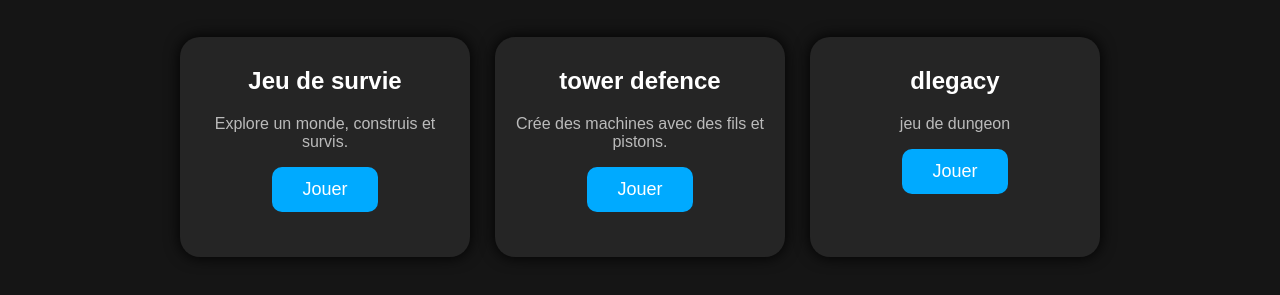
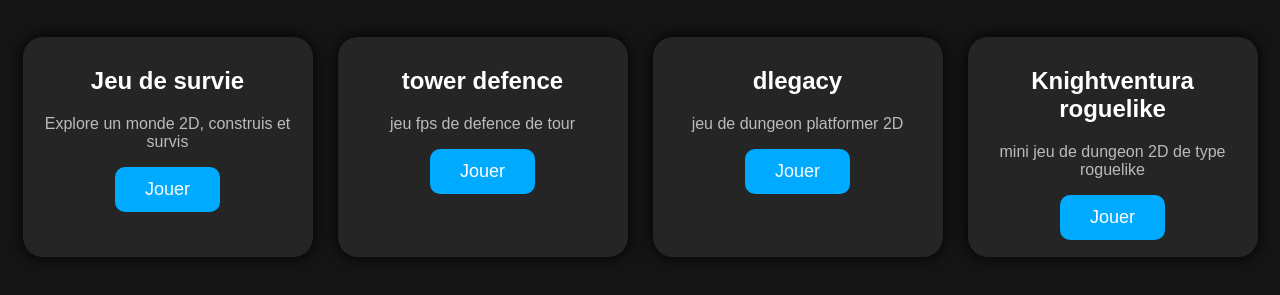
Before and after one commit to laigledetnt/lhome, a plain HTML site: page index.html in a window 1280 px wide. Shown: the part 111-406 px from the top of the page. Drawn offline with Linux system fonts and the light colour scheme.

Commit message:
Update index.html

```diff
--- a/index.html
+++ b/index.html
@@ -71,7 +71,7 @@ button:hover {
 
     <div class="card">
         <h2>Jeu de survie</h2>
-        <p>Explore un monde, construis et survis.</p>
+        <p>Explore un monde 2D, construis et survis</p>
         <button onclick="location.href='survie.html'">
             Jouer
         </button>
@@ -80,7 +80,7 @@ button:hover {
 
     <div class="card">
         <h2>tower defence</h2>
-        <p>Crée des machines avec des fils et pistons.</p>
+        <p>jeu fps de defence de tour</p>
         <button onclick="location.href='tdefence.html'">
             Jouer
         </button>
@@ -89,13 +89,23 @@ button:hover {
 
     <div class="card">
         <h2>dlegacy</h2>
-        <p>jeu de dungeon</p>
+        <p>jeu de dungeon platformer 2D</p>
         <button onclick="location.href='dlegacy.html'">
             Jouer
         </button>
     </div>
 
+    <div class="card">
+        <h2>Knightventura roguelike</h2>
+        <p>mini jeu de dungeon 2D de type roguelike</p>
+        <button onclick="location.href='Knightventura.html'">
+            Jouer
+        </button>
+    </div>
+
 </div>
+</div>
+
 
 
 </body>
```
